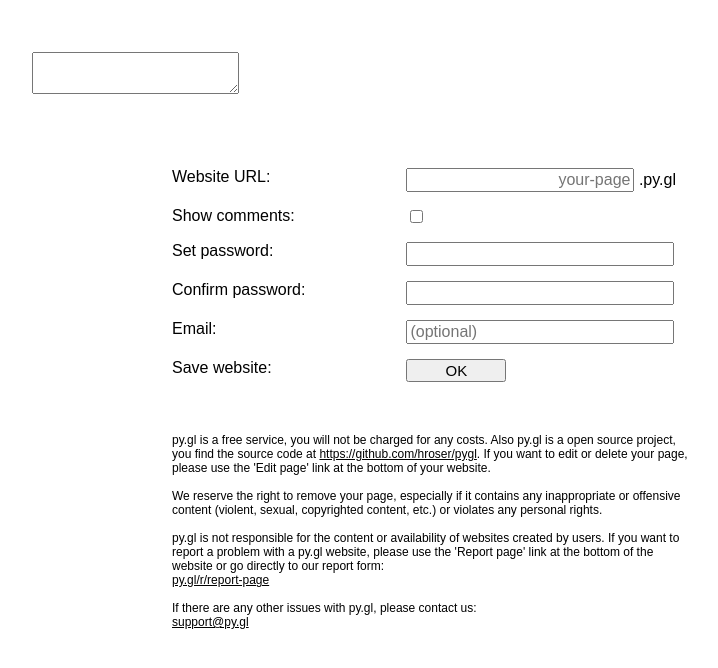
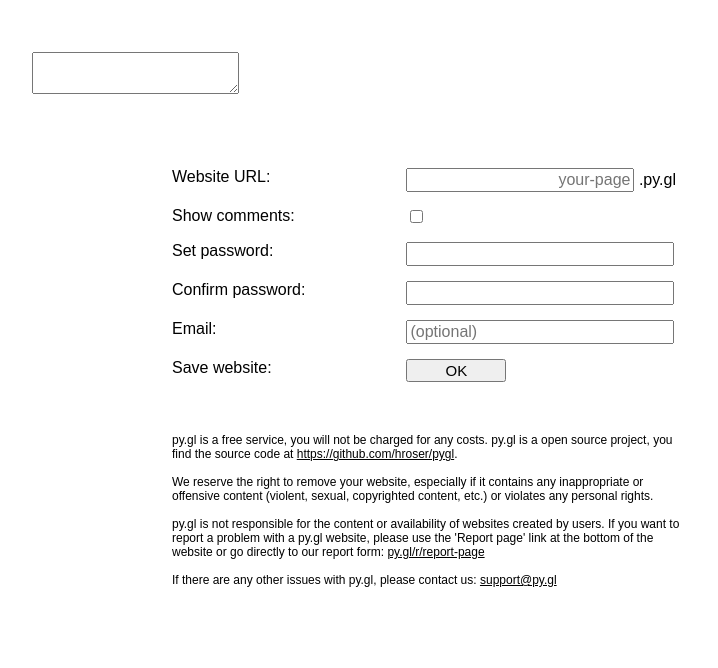
Before and after one commit to hroser/pygl, a Python web app: template templates/create-page-en.html in a window 1280 px wide. Shown: the top 668 px of the page, without its empty margins (208-926 px from the left). Run offline with Jinja, Linux system fonts and the light colour scheme; the template is opened without the code that fills it, so the values that code supplies are empty; some libraries are stand-ins or nearby versions.

Commit message:
change main page

```diff
--- a/templates/create-page-en.html
+++ b/templates/create-page-en.html
@@ -114,7 +114,7 @@ margin-bottom: 15px
     selector: '#maintextarea',
     height: 500,
     theme: "modern",
-    plugins: 'preview paste searchreplace autolink directionality visualblocks visualchars fullscreen image link media template codesample code table charmap hr pagebreak nonbreaking anchor toc insertdatetime advlist lists textcolor imagetools contextmenu colorpicker textpattern autoresize',
+    plugins: 'preview paste searchreplace autolink directionality visualblocks visualchars image link media template codesample code table charmap hr pagebreak nonbreaking anchor toc insertdatetime advlist lists textcolor imagetools contextmenu colorpicker textpattern autoresize',
     toolbar1: 'formatselect | bold italic strikethrough forecolor backcolor | link | alignleft aligncenter alignright alignjustify  | numlist bullist outdent indent  | removeformat',
     image_dimensions: false,
 
@@ -546,17 +546,14 @@ function jumptoanchor(anchor){
 
 		<div class="centerinfo">
 		py.gl is a free service, you will not be charged for any costs.
-		Also py.gl is a open source project, you find the source code at <a href="https://github.com/hroser/pygl" style="color: black;">https://github.com/hroser/pygl</a>.
-		If you want to edit or delete your page, please use the 'Edit page' link at the bottom of your website.
+		py.gl is a open source project, you find the source code at <a href="https://github.com/hroser/pygl" style="color: black;">https://github.com/hroser/pygl</a>.
 		<br><br>
-		We reserve the right to remove your page, especially if it contains any inappropriate or offensive content (violent, sexual, copyrighted content, etc.) or violates any personal rights.
+		We reserve the right to remove your website, especially if it contains any inappropriate or offensive content (violent, sexual, copyrighted content, etc.) or violates any personal rights.
 		<br><br>
 		py.gl is not responsible for the content or availability of websites created by users. If you want to report a problem with a py.gl website, please use the 'Report page' link at the bottom of the website or go directly to our report form:
-		<br>
 		<a href="http://py.gl/r/report-page" style="color: black;">py.gl/r/report-page</a>
 		<br><br>
 		If there are any other issues with py.gl, please contact us:
-		<br>
 		<a href="mailto:support@py.gl" style="color: black;">support@py.gl</a>
 		</div>
 
--- a/templates/edit-page-en.html
+++ b/templates/edit-page-en.html
@@ -68,7 +68,7 @@ table, tr, td {
     selector: '#maintextarea',
     height: 500,
     theme: "modern",
-    plugins: 'preview paste searchreplace autolink directionality visualblocks visualchars fullscreen image link media template codesample code table charmap hr pagebreak nonbreaking anchor toc insertdatetime advlist lists textcolor imagetools contextmenu colorpicker textpattern autoresize',
+    plugins: 'preview paste searchreplace autolink directionality visualblocks visualchars image link media template codesample code table charmap hr pagebreak nonbreaking anchor toc insertdatetime advlist lists textcolor imagetools contextmenu colorpicker textpattern autoresize',
     toolbar1: 'formatselect | bold italic strikethrough forecolor backcolor | link | alignleft aligncenter alignright alignjustify  | numlist bullist outdent indent  | removeformat',
 	  image_dimensions: false,
 
```
